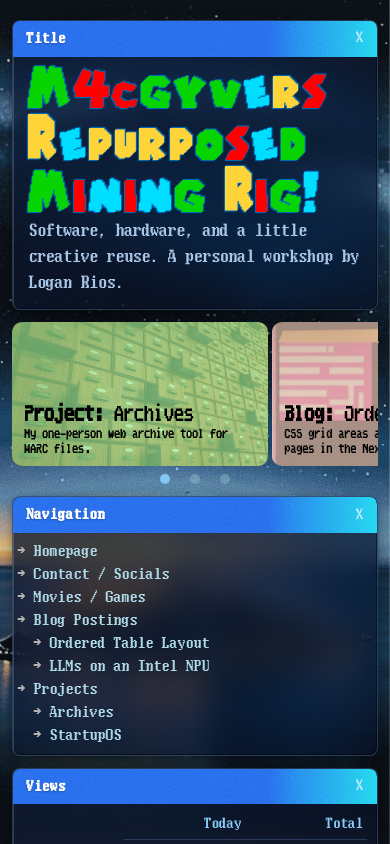
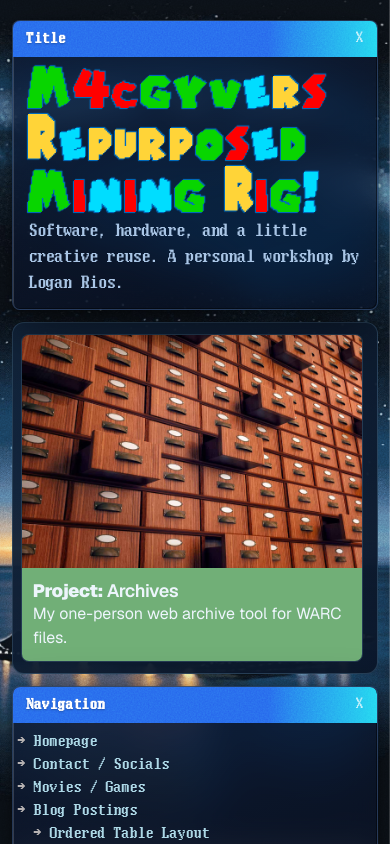
Before and after one commit to Lrios4403/Main-Site, a Next.js app: page / in a window 390 px wide. Shown: the top 844 px of the page. Built offline with nearby package versions, Linux system fonts and the light colour scheme; no server answers.

Commit message:
Style compact featured cards and responsive slideshow controls

```diff
--- a/components/slideshow/Slideshow.module.css
+++ b/components/slideshow/Slideshow.module.css
@@ -1,108 +1,127 @@
-/* Slideshow — card look copied from old site (slideshow.module.css + inline styles) */
-
 .slideshow {
-  font-family: var(--font-eagle), "Courier New", Courier, monospace;
+  min-width: 0;
+  padding: 10px;
+  border: 1px solid #8cc5e833;
+  border-radius: 12px;
+  background: linear-gradient(130deg, #12243bf5, #0b172af5);
+  font-family: var(--font-geist-sans), system-ui, sans-serif;
 }
 
-/* Horizontally scrolling strip; dots scroll it to a card */
+.header {
+  display: flex;
+  flex-wrap: wrap;
+  align-items: center;
+  justify-content: space-between;
+  gap: 8px;
+  margin-bottom: 9px;
+}
+
+.header h2 {
+  margin: 0;
+  color: #edf5fc;
+  font-size: 16px;
+  font-weight: 600;
+  letter-spacing: -0.02em;
+}
+
+.header > span {
+  color: #94b4cb;
+  font-family: var(--font-toshiba), monospace;
+  font-size: 10px;
+}
+
 .track {
+  position: relative;
   display: flex;
-  gap: 1%;
+  gap: 10px;
   margin: 0;
-  padding: 0;
+  padding: 3px;
   list-style: none;
   overflow-x: auto;
   scroll-snap-type: x mandatory;
   scrollbar-width: none;
 }
-.track::-webkit-scrollbar {
-  display: none;
-}
+
+.track::-webkit-scrollbar { display: none; }
 
 .slide {
-  flex: 0 0 22%;
+  display: flex;
+  min-width: 0;
+  flex: 0 0 calc((100% - 20px) / 3);
   scroll-snap-align: start;
 }
 
-/* The card is a size container, so its text scales with the card's width
-   (cqi units) instead of getting cut off on narrow screens */
 .card {
-  position: relative;
-  display: block;
-  aspect-ratio: 1920 / 1080;
+  display: flex;
+  flex-direction: column;
+  width: 100%;
   overflow: hidden;
-  border-radius: 10px;
-  container-type: inline-size;
-  /* Shows through the tint on cards without a picture */
-  background: linear-gradient(135deg, #f4efe6, #c9d4e4);
-  color: black;
+  border: 1px solid #8cc5e826;
+  border-radius: 8px;
+  background: #122238;
+  color: #edf5fc;
   text-decoration: none;
-  transition: transform 0.3s ease;
-}
-.card:hover {
-  transform: translateY(-2px);
+  transition: border-color 180ms ease, background 180ms ease;
 }
 
-.image {
-  display: block;
-  width: 100%;
-  height: 100%;
-  object-fit: cover;
+.card:hover { border-color: #9fdfdb99; background: #192e46; }
+.card:focus-visible, .controls button:focus-visible { outline: 2px solid #a6e7d6; outline-offset: 2px; }
+
+.visual {
+  position: relative;
+  height: clamp(80px, 8vw, 110px);
+  overflow: hidden;
+  background: #23364c;
 }
 
-/* Tinted wash over the whole card, caption pinned to the bottom */
-.overlay {
+.visual::after {
+  content: "";
   position: absolute;
   inset: 0;
-  z-index: 2;
+  background: linear-gradient(180deg, #08132111 40%, #08132199);
+  pointer-events: none;
 }
 
-.caption {
+.image { width: 100%; height: 100%; object-fit: cover; }
+
+.category, .number {
   position: absolute;
-  bottom: 0;
-  left: 0;
-  right: 0;
-  padding: 0 5cqi 4cqi;
+  z-index: 1;
+  font-family: var(--font-toshiba), monospace;
+  font-size: 10px;
 }
 
-.title {
-  display: block;
-  overflow: hidden;
-  font-size: clamp(11px, 8.2cqi, 20px);
-  line-height: 1.15;
-  white-space: nowrap;
-  text-overflow: ellipsis;
+.category {
+  bottom: 8px;
+  left: 8px;
+  padding: 4px 6px;
+  border: 1px solid #b7d9ef40;
+  border-radius: 4px;
+  background: #0b172aed;
+  color: #b5ebe5;
 }
 
-.line {
-  display: block;
-  margin-top: 0.15em;
-  font-size: clamp(8px, 5cqi, 12px);
-  line-height: 1.2;
+.number { top: 10px; right: 10px; padding: 4px 6px; border-radius: 3px; background: #0b172ac9; color: #d3e5f4; }
+.caption { display: flex; flex-direction: column; flex: 1; padding: 11px; }
+.title { margin: 0; font-size: clamp(15px, 1.5vw, 18px); font-weight: 600; line-height: 1.3; letter-spacing: -0.025em; }
+.description { margin: 6px 0 10px; color: #b3c6da; font-size: 13px; line-height: 1.45; }
+.cta { display: flex; align-items: center; justify-content: space-between; gap: 12px; margin-top: auto; padding-top: 8px; border-top: 1px solid #8cc5e820; color: #a6e7d6; font-size: 12px; font-weight: 500; }
+.controls { display: none; }
+
+@media (max-width: 768px) {
+  .slideshow { padding: 8px; }
+  .slide { flex-basis: 100%; }
+  .title { font-size: 18px; }
+  .controls { display: flex; align-items: center; justify-content: space-between; margin-top: 6px; }
+  .dots { display: flex; gap: 4px; }
+  .controls button { display: grid; place-items: center; width: 44px; height: 44px; cursor: pointer; }
+  .arrow { border: 1px solid #8cc5e833; border-radius: 6px; background: #172b42; color: #c5e9f1; font-size: 20px; }
+  .arrow:disabled { opacity: 0.3; cursor: default; }
+  .dot { border: 0; background: transparent; }
+  .dot span { width: 7px; height: 7px; border-radius: 8px; background: #627d95; }
+  .dot[aria-current="true"] span { width: 22px; background: #a6e7d6; }
 }
 
-.dots {
-  display: flex;
-  justify-content: center;
-  gap: 1.25rem;
-  margin-top: 0.5rem;
+@media (prefers-reduced-motion: reduce) {
+  .card { transition: none; }
 }
-
-.dot {
-  width: 10px;
-  height: 10px;
-  padding: 0;
-  border: none;
-  border-radius: 50%;
-  background-color: rgba(173, 216, 230, 0.35);
-  cursor: pointer;
-}
-.dotActive {
-  background-color: rgb(135, 206, 250);
-}
-
-@media (max-width: 768px) {
-  .slide {
-    flex-basis: 70%;
-  }
-}
```
